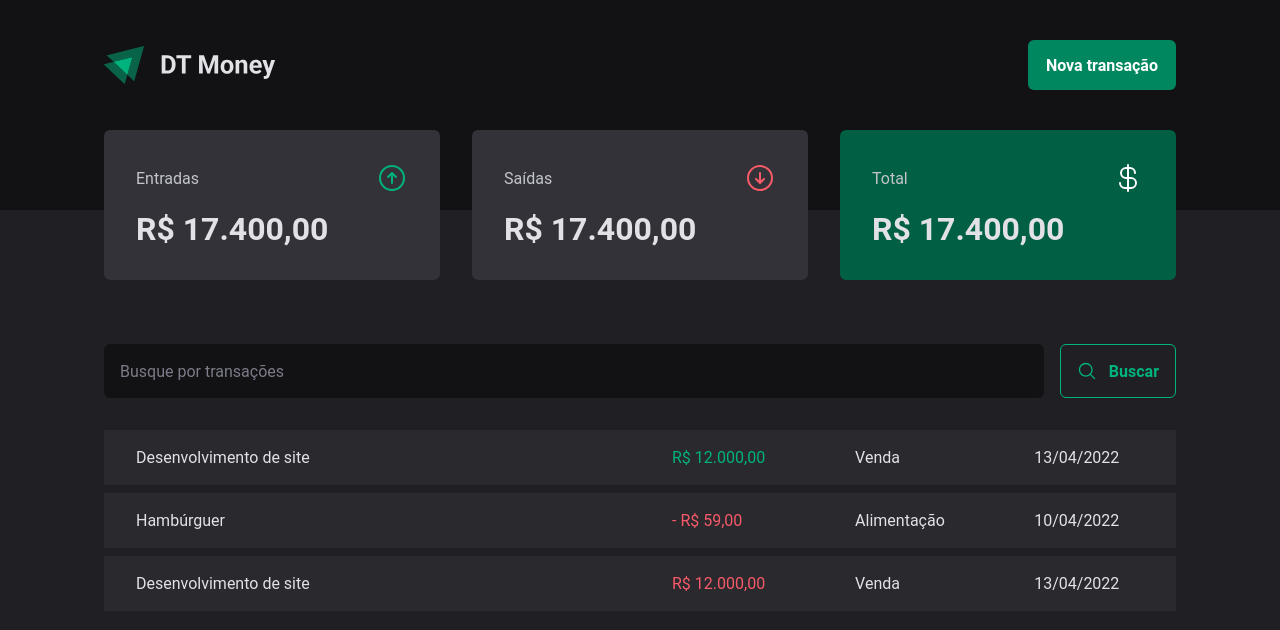
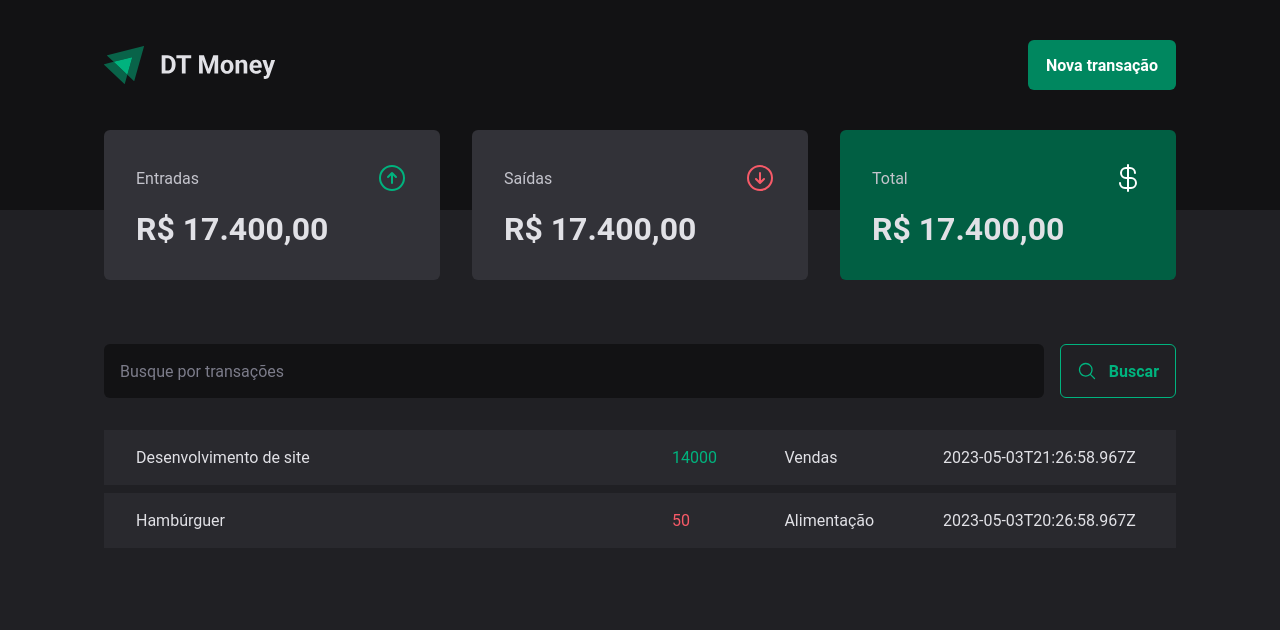
Before and after one commit to yuriqpaiva/dt-money, a React app: page / in a window 1280 px wide. Shown: the top 630 px of the page. Built offline with nearby package versions, Linux system fonts and the light colour scheme; data requests are answered from the project's data file; the HTML template or start-up script is replaced by a standard one.

Commit message:
Add json-server request transactions

```diff
--- a/package.json
+++ b/package.json
@@ -7,7 +7,8 @@
     "dev": "vite",
     "build": "tsc && vite build",
     "lint": "eslint src --ext ts,tsx --report-unused-disable-directives --max-warnings 0",
-    "preview": "vite preview"
+    "preview": "vite preview",
+    "dev:server": "json-server ./server.json -w -d 500"
   },
   "dependencies": {
     "@phosphor-icons/react": "^2.0.9",
@@ -27,6 +28,7 @@
     "eslint": "^8.38.0",
     "eslint-plugin-react-hooks": "^4.6.0",
     "eslint-plugin-react-refresh": "^0.3.4",
+    "json-server": "^0.17.3",
     "typescript": "^5.0.2",
     "vite": "^4.3.2"
   }
--- /dev/null
+++ b/server.json
@@ -0,0 +1,20 @@
+{
+  "transactions": [
+    {
+      "id": 1,
+      "description": "Desenvolvimento de site",
+      "type": "income",
+      "category": "Vendas",
+      "price": 14000,
+      "createdAt": "2023-05-03T21:26:58.967Z"
+    },
+    {
+      "id": 2,
+      "description": "Hambúrguer",
+      "type": "outcome",
+      "category": "Alimentação",
+      "price": 50,
+      "createdAt": "2023-05-03T20:26:58.967Z"
+    }
+  ]
+}
--- a/src/pages/Transactions/index.tsx
+++ b/src/pages/Transactions/index.tsx
@@ -1,3 +1,4 @@
+import { useEffect, useState } from 'react';
 import { Header } from '../../components/Header';
 import { Summary } from '../../components/Summary';
 import { SearchForm } from './components/SearchForm';
@@ -7,43 +8,49 @@
   TransactionsTable,
 } from './styles';
 
+interface Transaction {
+  id: number;
+  description: string;
+  type: 'income' | 'outcome';
+  price: number;
+  category: string;
+  createdAt: string;
+}
+
 export function Transactions() {
+  const [transactions, setTransactions] = useState<Transaction[]>([]);
+
+  async function loadTransactions() {
+    const response = await fetch('http://localhost:3000/transactions');
+    const data = await response.json();
+    setTransactions(data);
+  }
+
+  useEffect(() => {
+    loadTransactions();
+  }, []);
+
   return (
     <div>
       <Header />
       <Summary />
 
-
       <TransactionsContainer>
-      <SearchForm />
+        <SearchForm />
         <TransactionsTable>
           <tbody>
-            <tr>
-              <td width="50%">Desenvolvimento de site</td>
-              <td>
-                <PriceHighlight variant="income">R$ 12.000,00</PriceHighlight>
-              </td>
-              <td>Venda</td>
-              <td>13/04/2022</td>
-            </tr>
-
-            <tr>
-              <td width="50%">Hambúrguer</td>
-              <td>
-                <PriceHighlight variant="outcome">- R$ 59,00</PriceHighlight>
-              </td>
-              <td>Alimentação</td>
-              <td>10/04/2022</td>
-            </tr>
-
-            <tr>
-              <td width="50%">Desenvolvimento de site</td>
-              <td>
-                <PriceHighlight variant="outcome">R$ 12.000,00</PriceHighlight>
-              </td>
-              <td>Venda</td>
-              <td>13/04/2022</td>
-            </tr>
+            {transactions.map((transaction) => (
+              <tr key={transaction.id}>
+                <td width="50%">{transaction.description}</td>
+                <td>
+                  <PriceHighlight variant={transaction.type}>
+                    {transaction.price}
+                  </PriceHighlight>
+                </td>
+                <td>{transaction.category}</td>
+                <td>{transaction.createdAt}</td>
+              </tr>
+            ))}
           </tbody>
         </TransactionsTable>
       </TransactionsContainer>
```
Also changed, not shown: 1 other file (tests, documents, lock files or other folders).
